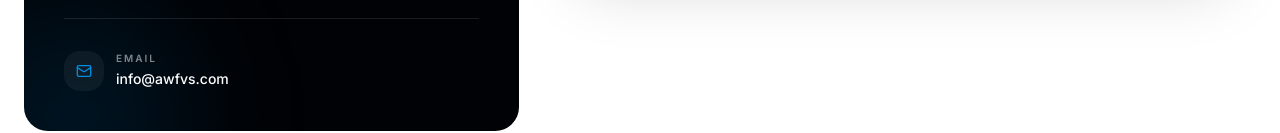
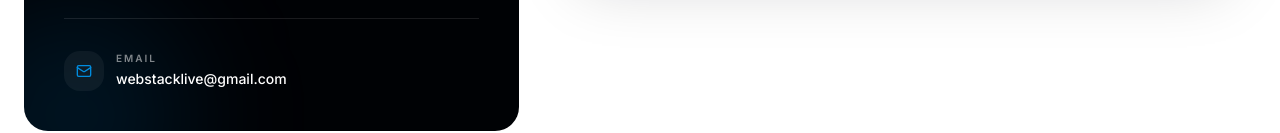
Before and after one commit to infoawf/webstack_fe, a Next.js app: page /contact in a window 1280 px wide. Shown: the part 709-842 px from the top of the page. Built offline with nearby package versions, Linux system fonts and the light colour scheme.

Commit message:
changed email address

```diff
--- a/src/app/contact/page.tsx
+++ b/src/app/contact/page.tsx
@@ -34,7 +34,7 @@ const jsonLd = {
   mainEntity: {
     "@type": "Organization",
     name: "WebStack",
-    email: "info@awfvs.com",
+    email: "webstacklive@gmail.com",
   },
 };
 
--- a/src/components/webstack/ContactPage.tsx
+++ b/src/components/webstack/ContactPage.tsx
@@ -111,10 +111,10 @@ export function ContactPage() {
                         Email
                       </div>
                       <a
-                        href="mailto:info@awfvs.com"
+                        href="mailto:webstacklive@gmail.com"
                         className="text-sm font-medium hover:text-sky-accent transition-colors"
                       >
-                        info@awfvs.com
+                        webstacklive@gmail.com
                       </a>
                     </div>
                   </div>
```
